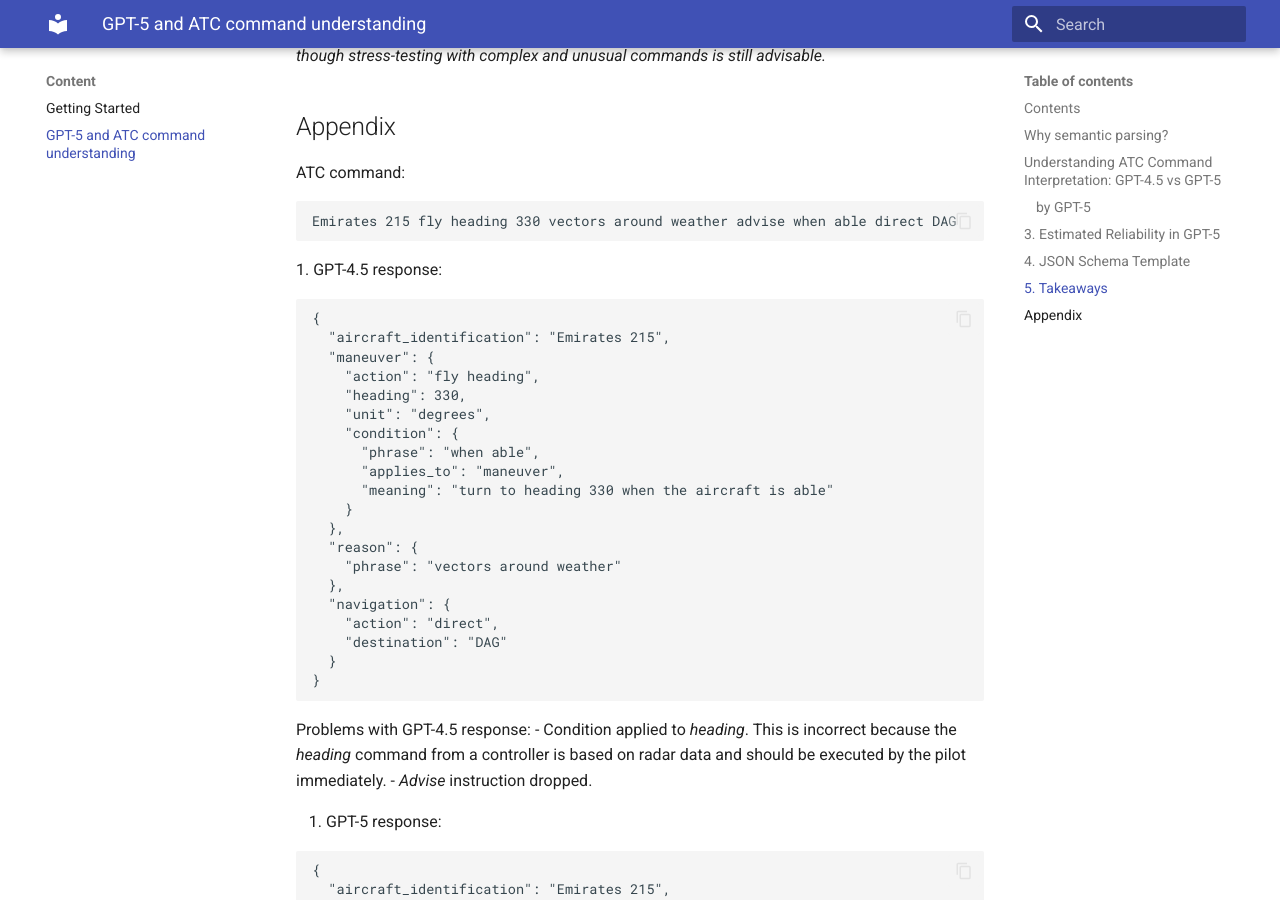
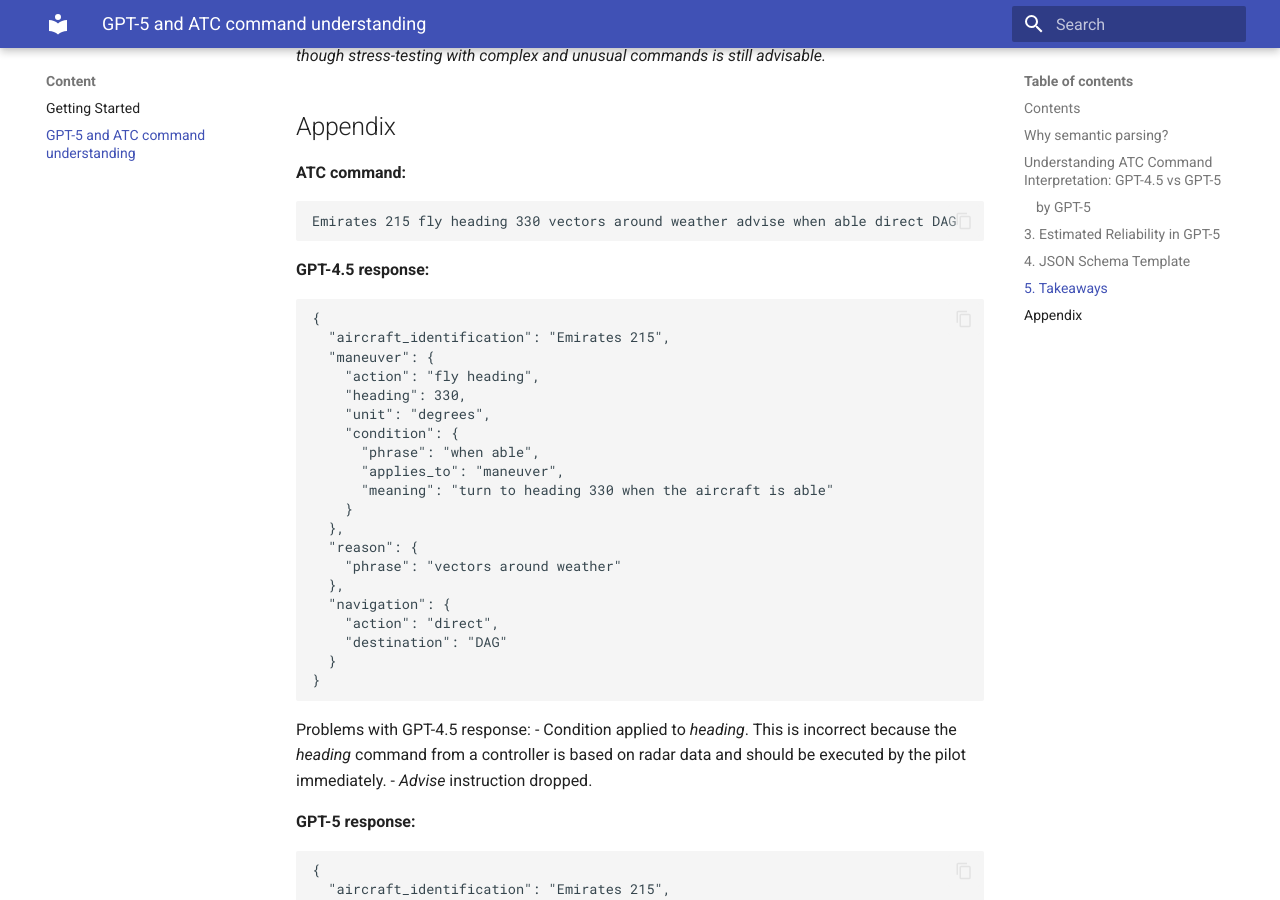
Before and after one commit to sash-tim/ATC-parsing, an MkDocs documentation site: the page built from docs/gpt_atc_understanding.md, in a window 1280 px wide and 900 px high, scrolled down 2948 px. Built offline with MkDocs 1.6.1 and Material for MkDocs 9.7.7, drawn with Linux system fonts in a browser that asks for light colours.

Commit message:
Appendix is updated

````diff
--- a/docs/gpt_atc_understanding.md
+++ b/docs/gpt_atc_understanding.md
@@ -86,11 +86,12 @@
 
 ## Appendix
 
-ATC command:
+**ATC command:**
 ```
 Emirates 215 fly heading 330 vectors around weather advise when able direct DAG
 ```
-1. GPT-4.5 response:
+
+**GPT-4.5 response:**
 
 ```
 {
````
Also changed, not shown: other parts of docs/gpt_atc_understanding.md (+2 -2 lines).
